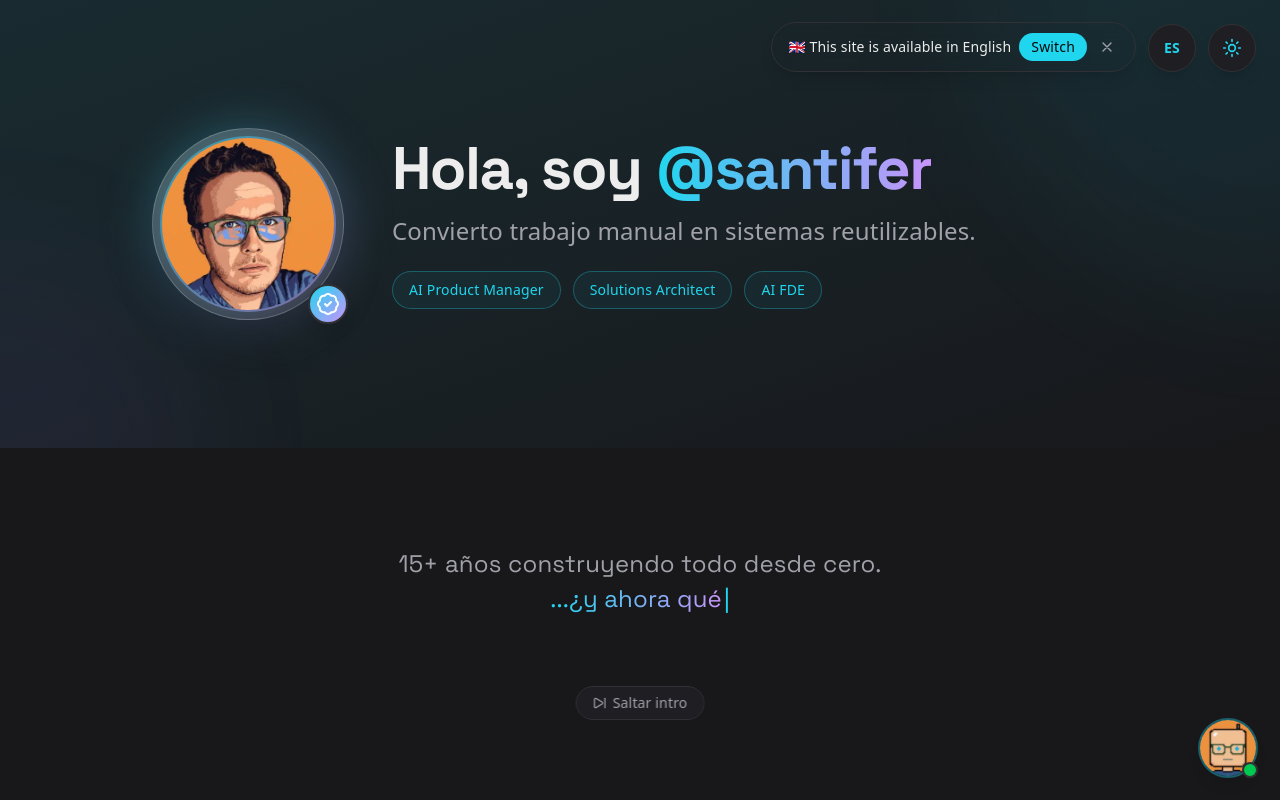
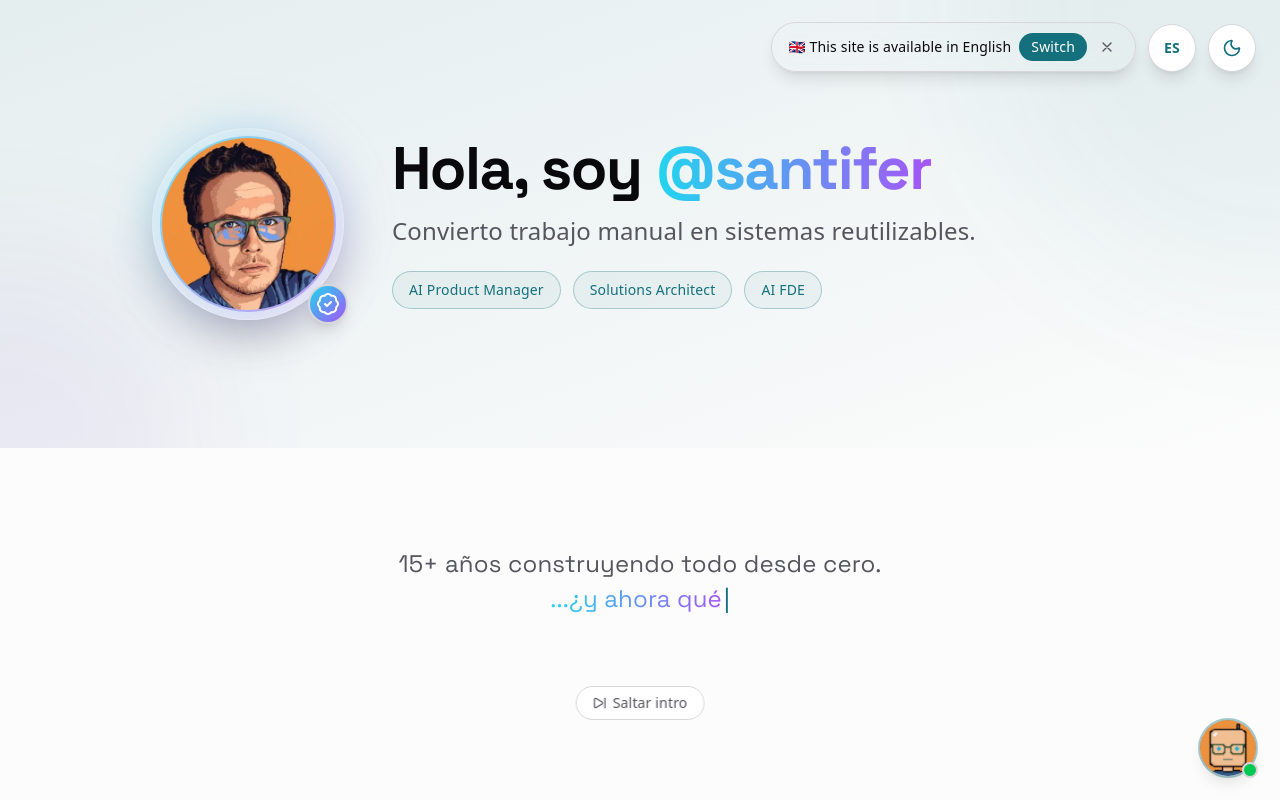
Before and after one commit to santifer-dev/cv-santiago, a React (Vite) app: page / in a window 1280 px wide. Shown: the top 800 px of the page. Built offline with nearby package versions, Linux system fonts and the light colour scheme; a web font is replaced by a local one.

Commit message:
perf: eliminate dark→light FOUC with inline theme detection before first paint

```diff
--- a/index.html
+++ b/index.html
@@ -256,6 +256,10 @@
       ]
     }
     </script>
+    <!-- Theme detection before first paint (eliminates dark→light FOUC) -->
+    <script>
+      (function(){var s=localStorage.getItem('theme');var d=s?s==='dark':window.matchMedia('(prefers-color-scheme:dark)').matches;var h=document.documentElement;h.classList.toggle('dark',d);h.classList.toggle('light',!d);var m=document.querySelector('meta[name="color-scheme"]');if(m)m.content=d?'dark':'light';var t=document.querySelector('meta[name="theme-color"]');if(t)t.content=d?'#0a0a0a':'#ffffff'})()
+    </script>
   </head>
   <body>
     <div id="root"></div>
--- a/src/App.tsx
+++ b/src/App.tsx
@@ -1141,14 +1141,11 @@ function App() {
   const t = translations[lang]
   const hydrated = useHydrated()
 
-  // Always start dark to match SSR prerender; real preference applied in useEffect
-  const [isDark, setIsDark] = useState(true)
-
-  useEffect(() => {
-    const stored = localStorage.getItem('theme')
-    if (stored) setIsDark(stored === 'dark')
-    else setIsDark(window.matchMedia('(prefers-color-scheme: dark)').matches)
-  }, [])
+  // Read theme from DOM (set by inline script in <head> before first paint)
+  const [isDark, setIsDark] = useState(() => {
+    if (typeof document === 'undefined') return true
+    return document.documentElement.classList.contains('dark')
+  })
 
   useEffect(() => {
     const root = document.documentElement
```
